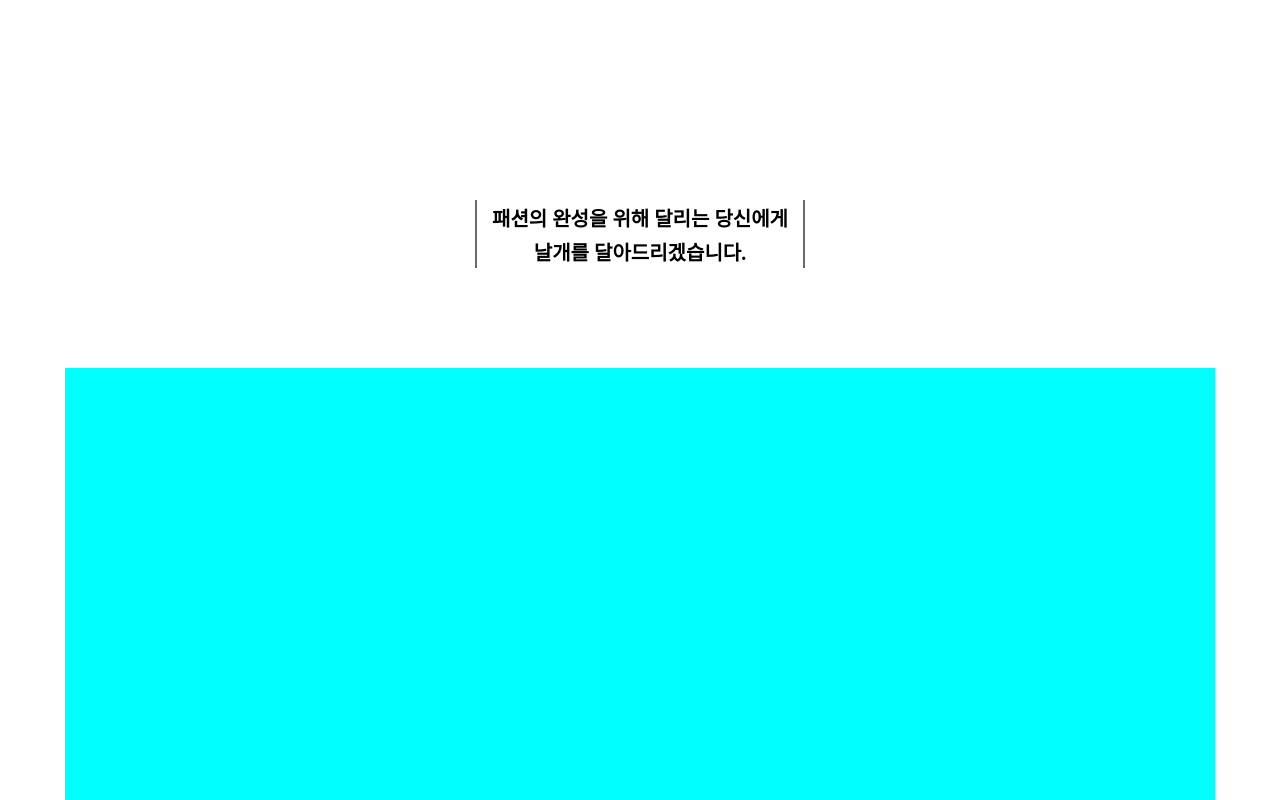
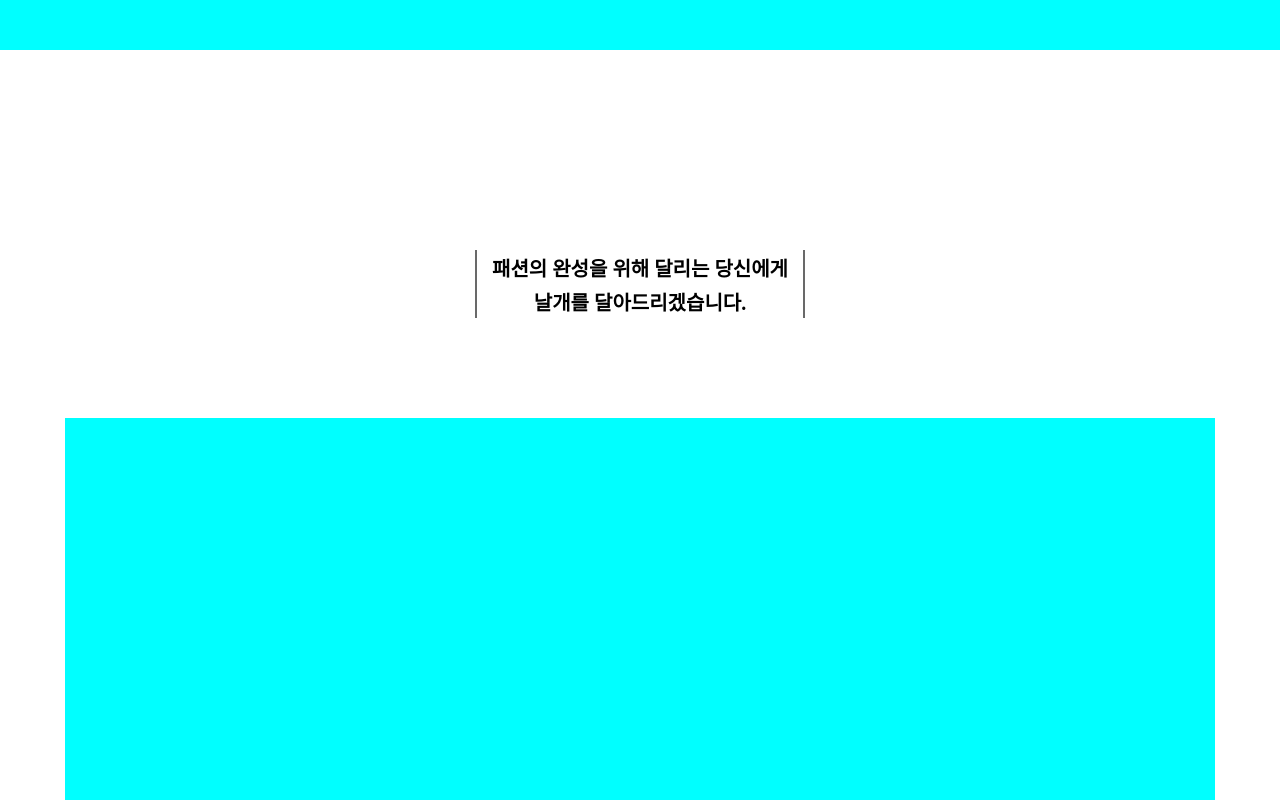
Before and after one commit to gnemek20/DaeyangING, a Next.js app: page / in a window 1280 px wide. Shown: the top 800 px of the page. Built offline with nearby package versions, Linux system fonts and the light colour scheme; a web font is replaced by a local one.

Commit message:
헤더 윤곽 추가

```diff
--- /dev/null
+++ b/components/header.tsx
@@ -0,0 +1,54 @@
+import styles from "@/styles/Header.module.css";
+import { useEffect, useRef } from "react";
+
+const Header = () => {
+  const headerRef = useRef<HTMLDivElement>(null);
+
+  const useScrollHandler = () => {
+    const scrollRef = useRef<() => void>(null);
+    const throttleTimerRef = useRef<NodeJS.Timeout>(null);
+
+    if (!scrollRef.current) {
+      scrollRef.current = (() => {
+        return () => {
+          if (!throttleTimerRef.current) {
+            const before = window.scrollY;
+
+            throttleTimerRef.current = setTimeout(() => {
+              throttleTimerRef.current = null;
+              const after = window.scrollY;
+              const target = headerRef.current;
+
+              if (before > after) {
+                target?.setAttribute('class', `${styles.header}`)
+              }
+              else if (before < after) {
+                target?.setAttribute('class', `${styles.header} ${styles.headerHide}`)
+              }
+            }, 100);
+          }
+        }
+      })();
+    }
+
+    return scrollRef.current;
+  }
+
+  const scrollHandler = useScrollHandler();
+
+  useEffect(() => {
+    document.addEventListener('scroll', scrollHandler);
+
+    return () => {
+      document.removeEventListener('scroll', scrollHandler);
+    }
+  }, []);
+
+  return (
+    <div ref={headerRef} className={`${styles.header}`}>
+      {/* 헤더 추가 */}
+    </div>
+  );
+}
+
+export default Header;
--- /dev/null
+++ b/components/index.ts
@@ -0,0 +1 @@
+export { default as Header } from './header';
--- a/pages/company.tsx
+++ b/pages/company.tsx
@@ -1,8 +1,10 @@
+import { Header } from "@/components";
 import styles from "@/styles/Company.module.css";
 
 const Company = () => {
   return (
     <>
+      <Header />
       <div className={`${styles.introduce}`}>
         <div>
           <div className={`${styles.coverImage}`}>
--- a/pages/index.tsx
+++ b/pages/index.tsx
@@ -1,8 +1,10 @@
+import { Header } from "@/components";
 import styles from "@/styles/Landing.module.css";
 
 const Landing = () => {
   return (
     <>
+      <Header />
       <div>
         {/* 랜딩 애니메이션 */}
       </div>
--- a/styles/Company.module.css
+++ b/styles/Company.module.css
@@ -16,6 +16,7 @@
 .coverImage {
   height: 100%;
   border: 1px solid dimgray;
+  background-color: aqua;
 }
 
 .introduceText {
--- /dev/null
+++ b/styles/Header.module.css
@@ -0,0 +1,13 @@
+.header {
+  z-index: 1000;
+  position: sticky;
+  top: 0;
+  left: 0;
+  width: 100%;
+  height: 50px;
+  background-color: aqua;
+  transition: all 250ms;
+}
+.headerHide {
+  transform: translateY(-100%);
+}
```
